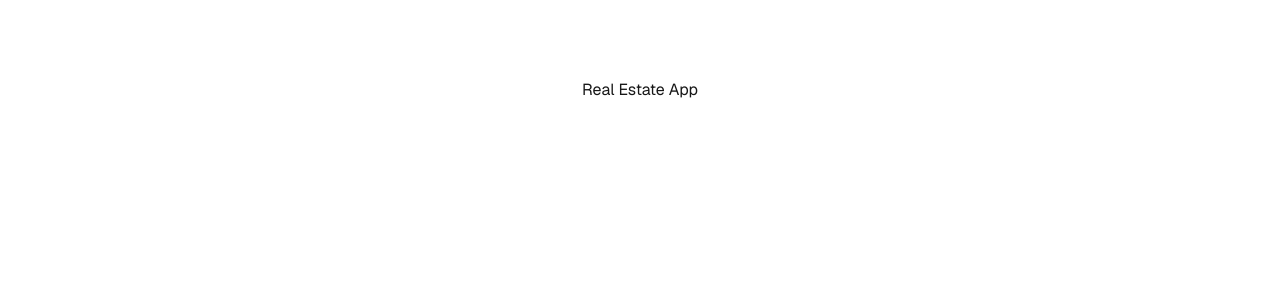
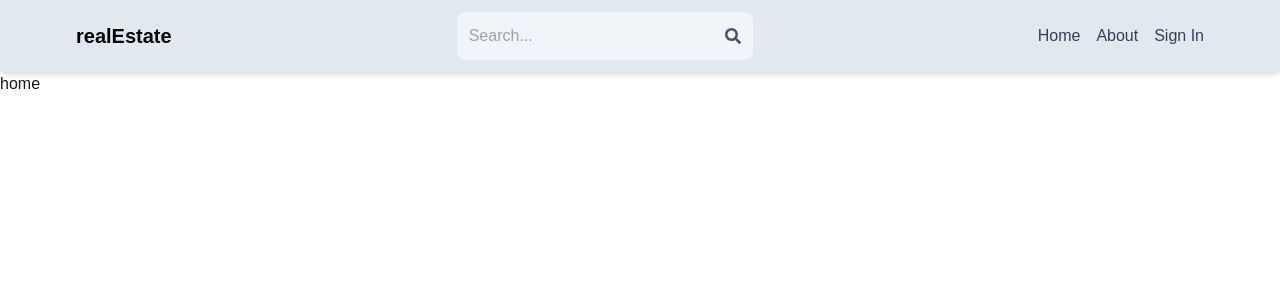
Before and after one commit to onurvn/real-estate-app, a Next.js app: page / in a window 1280 px wide. Shown: the top 300 px of the page. Built offline with nearby package versions, Linux system fonts and the light colour scheme.

Commit message:
Add the header component

```diff
--- a/src/app/layout.js
+++ b/src/app/layout.js
@@ -1,5 +1,6 @@
 import { Geist, Geist_Mono } from "next/font/google";
 import "./globals.css";
+import Header from "@/components/Header";
 
 const geistSans = Geist({
   variable: "--font-geist-sans",
@@ -12,7 +13,7 @@ const geistMono = Geist_Mono({
 });
 
 export const metadata = {
-  title: "Create Next App",
+  title: "real-estate",
   description: "Generated by create next app",
 };
 
@@ -22,6 +23,7 @@ export default function RootLayout({ children }) {
       <body
         className={`${geistSans.variable} ${geistMono.variable} antialiased`}
       >
+        <Header />
         {children}
       </body>
     </html>
--- a/src/app/page.js
+++ b/src/app/page.js
@@ -1,9 +1,5 @@
 import Image from "next/image";
 
 export default function Home() {
-  return (
-    <div className="grid grid-rows-[20px_1fr_20px] items-center justify-items-center min-h-screen p-8 pb-20 gap-16 sm:p-20 font-[family-name:var(--font-geist-sans)]">
-      <h1>Real Estate App </h1>
-    </div>
-  );
+  return <div>home</div>;
 }
--- /dev/null
+++ b/src/components/Header.jsx
@@ -0,0 +1,46 @@
+import Link from "next/link";
+import React from "react";
+import { FaSearch } from "react-icons/fa";
+
+const Header = () => {
+  return (
+    <header className="bg-slate-200 shadow-md">
+      <div className="flex justify-between items-center max-w-6xl mx-auto p-3">
+        <Link href="/">
+          <h1 className="font-bold text-sm sm:text-xl flex flex-wrap">
+            <span className="text-black">realEstate</span>
+          </h1>
+        </Link>
+        <form className="bg-slate-100 p-3 rounded-lg flex items-center">
+          <input
+            type="text"
+            placeholder="Search..."
+            className="bg-transparent focus:outline-none w-24 sm:w-64"
+          />
+          <button>
+            <FaSearch className="text-slate-600" />
+          </button>
+        </form>
+        <ul className="flex gap-4">
+          <Link href="/">
+            <li className="hidden md:inline text-slate-700 hover:underline">
+              Home
+            </li>
+          </Link>
+          <Link href="/about">
+            <li className="hidden md:inline text-slate-700 hover:underline">
+              About
+            </li>
+          </Link>
+          <Link href="/sign-in">
+            <li className="hidden md:inline text-slate-700 hover:underline">
+              Sign In
+            </li>
+          </Link>
+        </ul>
+      </div>
+    </header>
+  );
+};
+
+export default Header;
```
